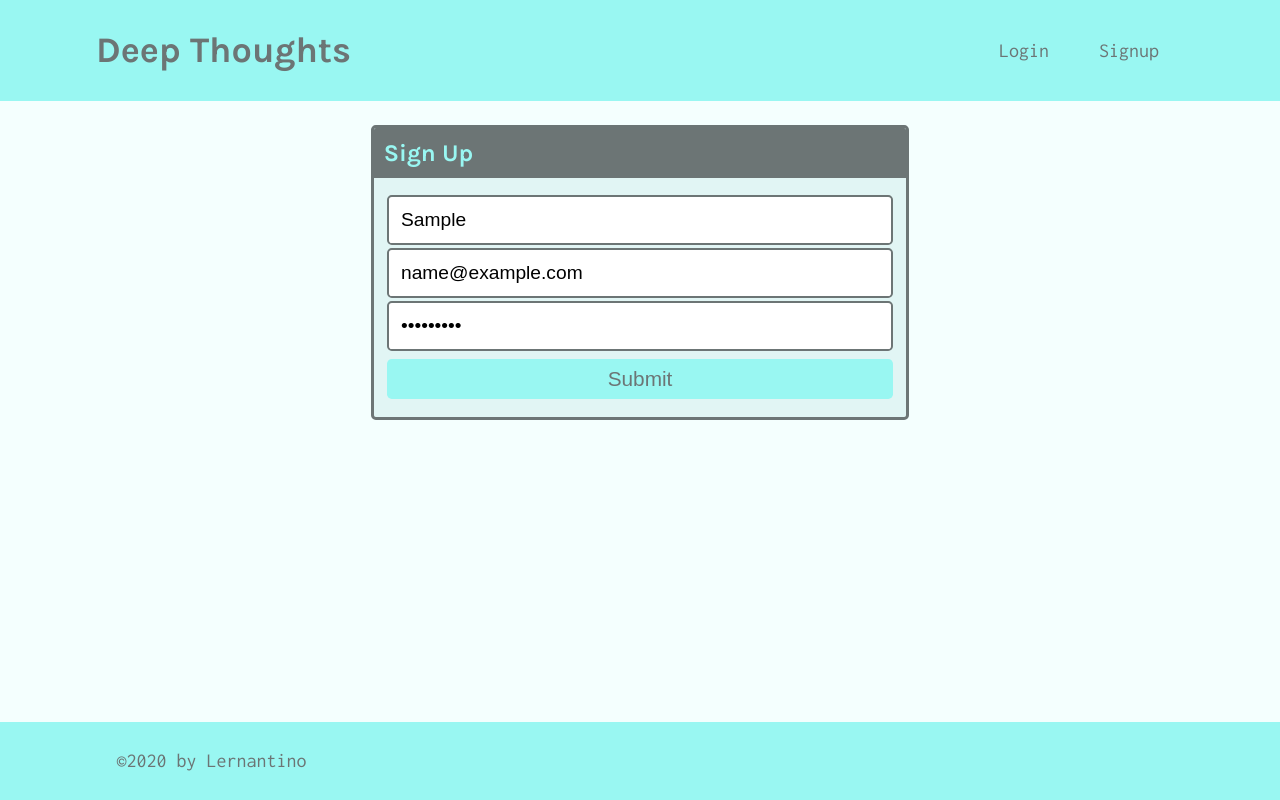
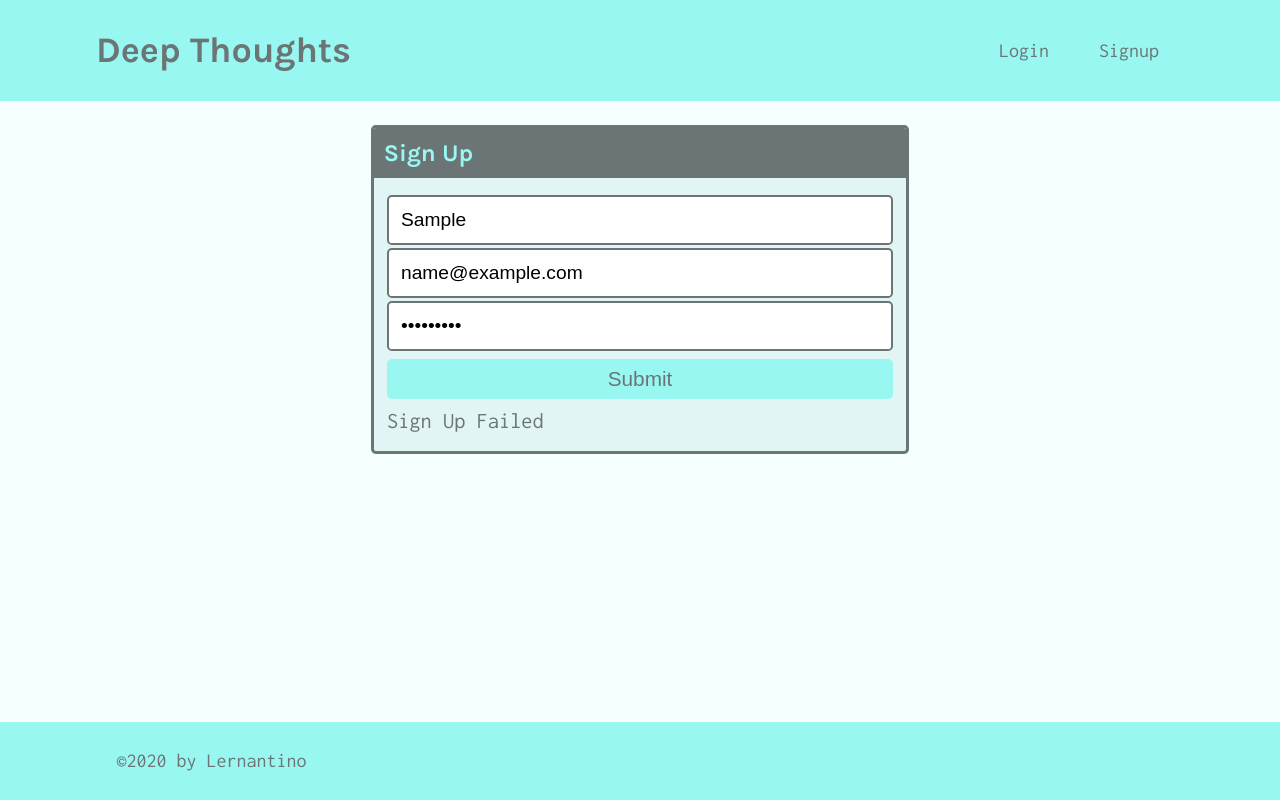
Before and after one commit to ds1242/deep-thoughts, a React (Create React App) app in the folder client/: page /signup in a window 1280 px wide. Both pictures are taken after typing "Sample", "name@example.com", "Sample123" into the empty fields and a click on the button "Submit". Built offline with nearby package versions, Linux system fonts and the light colour scheme; no server answers.

Commit message:
setup login and signup front end functionality

```diff
--- a/client/src/components/ReactionList/index.js
+++ b/client/src/components/ReactionList/index.js
@@ -11,7 +11,7 @@
         {reactions &&
           reactions.map(reaction => (
             <p className="pill mb-3" key={reaction._id}>
-              {reaction.reactionBody} //{' '}
+              {reaction.reactionBody} {' // '}
               <Link to={`/profile/${reaction.username}`} style={{ fontWeight: 700 }}>
                 {reaction.username} on {reaction.createdAt}
               </Link>
--- a/client/src/pages/Login.js
+++ b/client/src/pages/Login.js
@@ -1,7 +1,10 @@
 import React, { useState } from 'react';
+import { useMutation } from '@apollo/react-hooks';
+import { LOGIN_USER } from '../utils/mutations';
 
 const Login = props => {
   const [formState, setFormState] = useState({ email: '', password: '' });
+  const [ login, { error }] = useMutation(LOGIN_USER);
 
   // update state based on form input changes
   const handleChange = event => {
@@ -17,6 +20,13 @@
   const handleFormSubmit = async event => {
     event.preventDefault();
 
+    try {
+      const { data } = await login({
+        variables: { ...formState }
+      });
+    } catch (e) {
+      console.log(e)
+    };
     // clear form values
     setFormState({
       email: '',
@@ -53,6 +63,7 @@
                 Submit
               </button>
             </form>
+            { error && <div>Login Failed </div>}
           </div>
         </div>
       </div>
--- a/client/src/pages/Signup.js
+++ b/client/src/pages/Signup.js
@@ -1,8 +1,11 @@
 import React, { useState } from 'react';
+import { useMutation } from '@apollo/react-hooks';
+import { ADD_USER } from '../utils/mutations';
 
 const Signup = () => {
   const [formState, setFormState] = useState({ username: '', email: '', password: '' });
 
+  const [ addUser, { error }] = useMutation(ADD_USER);
   // update state based on form input changes
   const handleChange = event => {
     const { name, value } = event.target;
@@ -16,6 +19,15 @@
   // submit form
   const handleFormSubmit = async event => {
     event.preventDefault();
+
+    try {
+      const { data } = await addUser({
+        variables: { ...formState }
+      });
+      console.log(data)
+    } catch (e) {
+      console.log(e)
+    }
   };
 
   return (
@@ -56,6 +68,7 @@
                 Submit
               </button>
             </form>
+            {error && <div>Sign Up Failed</div>}
           </div>
         </div>
       </div>
--- /dev/null
+++ b/client/src/utils/mutations.js
@@ -0,0 +1,25 @@
+import gql from 'graphql-tag';
+
+export const LOGIN_USER = gql`
+    mutation login($email: String!, $password: String!) {
+        login(email: $email, password: $password) {
+            token
+            user {
+                _id
+                username
+            }
+        }
+    }
+`;
+
+export const ADD_USER = gql`
+    mutation addUser($username: String!, $email: String!, $password: String!) {
+        addUser(username: $username, email: $email, password: $password) {
+            token
+            user {
+                _id
+                username
+            }
+        }
+    }
+`;
```
